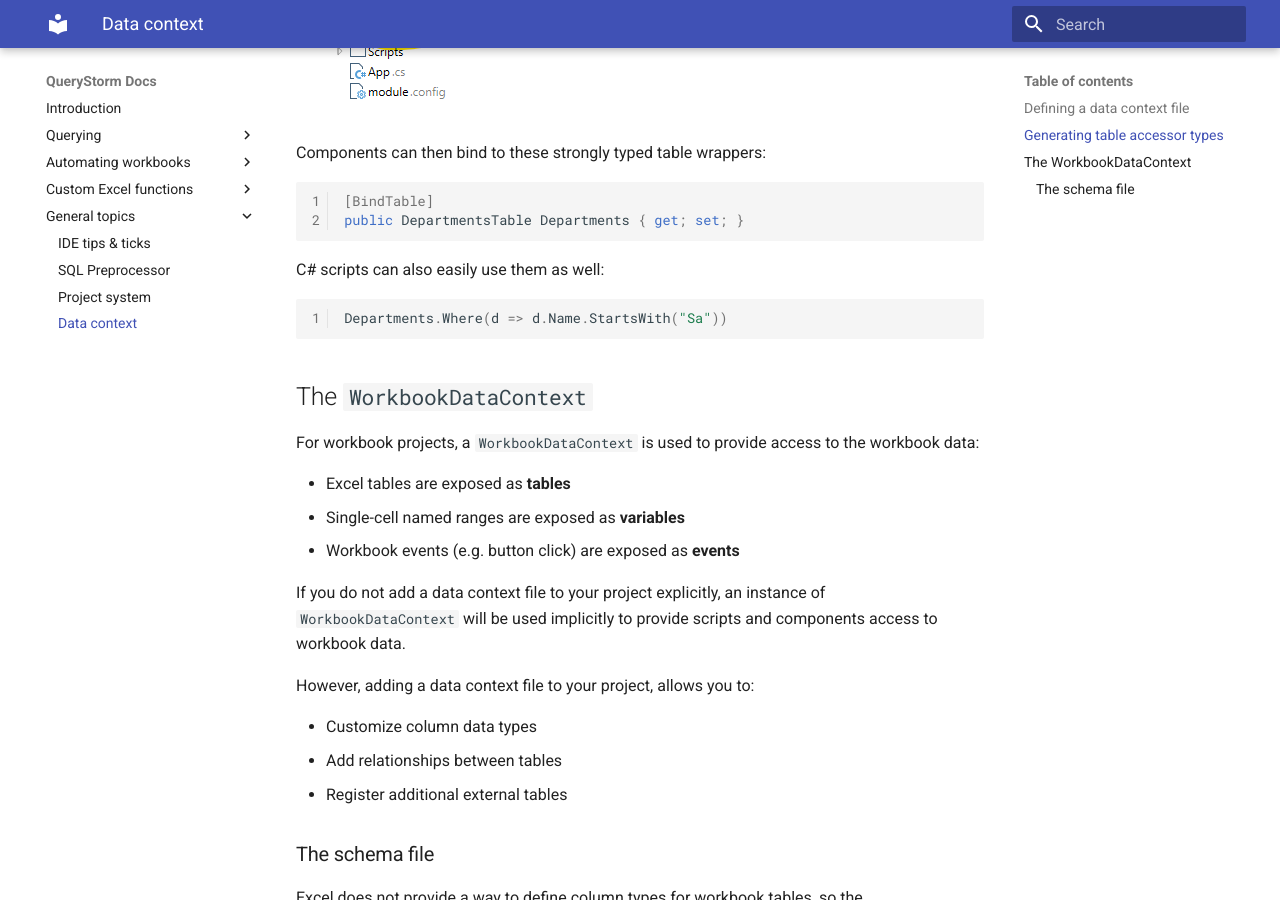
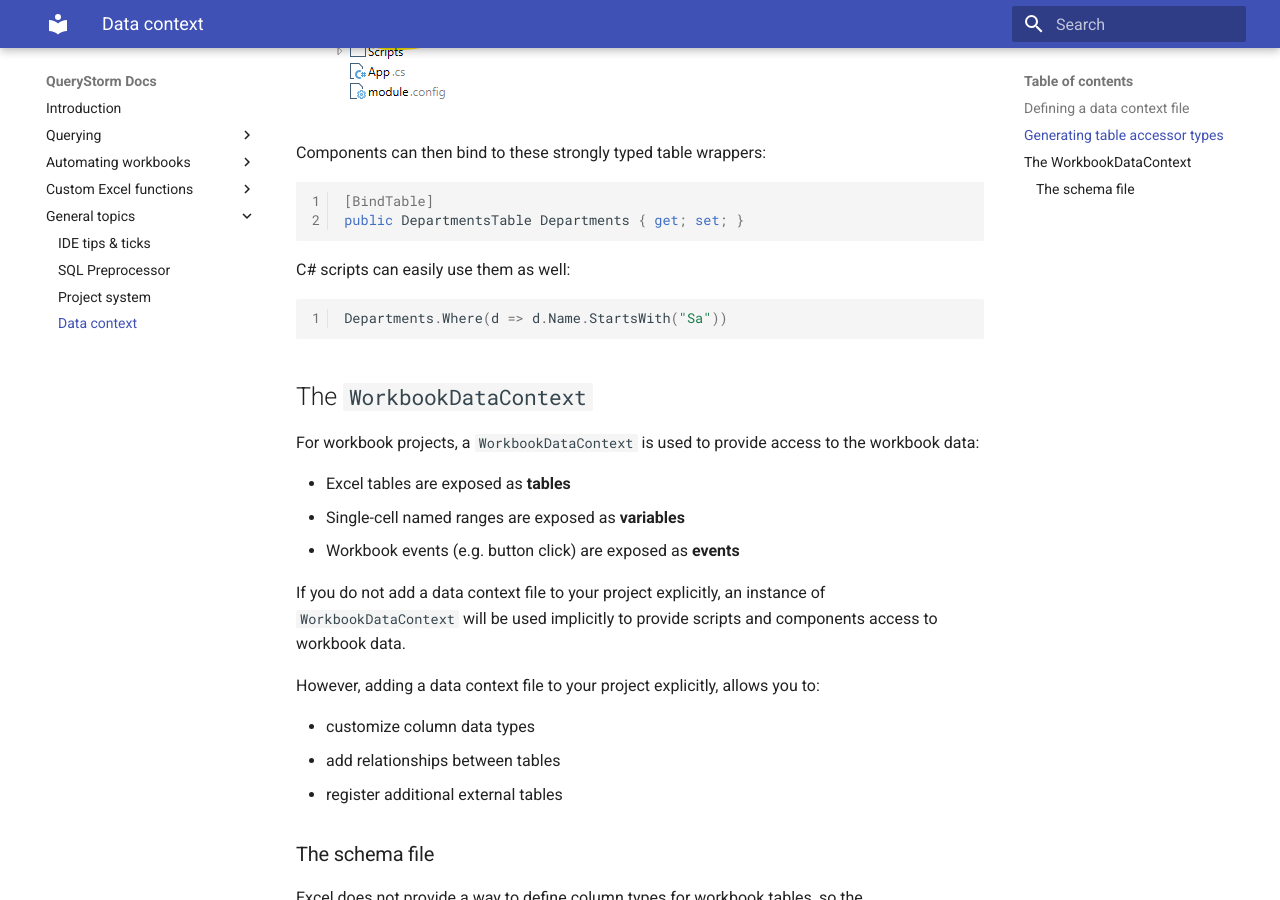
Before and after one commit to anakic/querystorm-docs, an MkDocs documentation site: the page built from docs/General/Data_context.md, in a window 1280 px wide and 900 px high, scrolled down 2557 px. Built offline with MkDocs 1.6.1 and Material for MkDocs 9.7.7, drawn with Linux system fonts in a browser that asks for light colours; old or Windows-style settings are respelled for this version of MkDocs.

Commit message:
Minor corrections

````diff
--- a/docs/General/Data_context.md
+++ b/docs/General/Data_context.md
@@ -70,7 +70,7 @@
 public DepartmentsTable Departments { get; set; }
 ```
 
-C# scripts can also easily use them as well:
+C# scripts can easily use them as well:
 
 ```csharp
 Departments.Where(d => d.Name.StartsWith("Sa"))
@@ -86,11 +86,11 @@
 
 If you do not add a data context file to your project explicitly, an instance of `WorkbookDataContext` will be used implicitly to provide scripts and components access to workbook data.
 
-However, adding a data context file to your project, allows you to:
+However, adding a data context file to your project explicitly, allows you to:
 
-- Customize column data types
-- Add relationships between tables
-- Register additional external tables
+- customize column data types
+- add relationships between tables
+- register additional external tables
 
 ### The schema file
 
````
Also changed, not shown: docs/Querying/Overview.md (+0 -2 lines).
